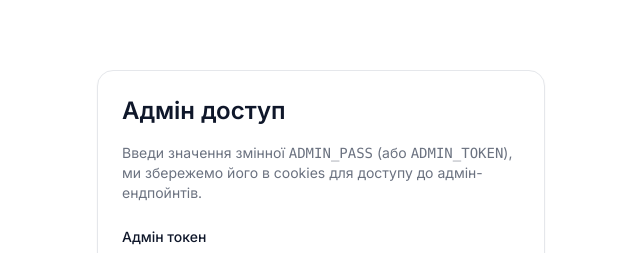
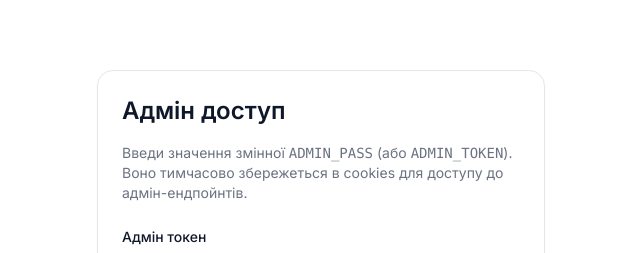
Before and after one commit to yurashko-ux/P-3-0, a Next.js app in the folder web/: page /auth in a window 1280 px wide. Shown: the top 253 px of the page, without its empty margins (319-959 px from the left). Built offline with nearby package versions, Linux system fonts and the light colour scheme.

Commit message:
Update page.tsx

```diff
--- a/web/app/(admin)/auth/page.tsx
+++ b/web/app/(admin)/auth/page.tsx
@@ -1,8 +1,11 @@
 // web/app/(admin)/auth/page.tsx
 'use client';
 
-import { useEffect, useState } from 'react';
+import { Suspense, useEffect, useState } from 'react';
 import { useRouter, useSearchParams } from 'next/navigation';
+
+// Забороняємо статичне пререндерення цієї сторінки
+export const dynamic = 'force-dynamic';
 
 function setCookie(name: string, value: string, days = 30) {
   if (typeof document === 'undefined') return;
@@ -12,7 +15,7 @@ function setCookie(name: string, value: string, days = 30) {
   document.cookie = `${name}=${encodeURIComponent(value)}; ${expires}; path=/; SameSite=Lax`;
 }
 
-export default function AdminAuthPage() {
+function AuthForm() {
   const router = useRouter();
   const search = useSearchParams();
   const [value, setValue] = useState('');
@@ -44,8 +47,9 @@ export default function AdminAuthPage() {
       >
         <h1 className="text-2xl font-semibold mb-4">Адмін доступ</h1>
         <p className="text-sm text-gray-500 mb-6">
-          Введи значення змінної <code>ADMIN_PASS</code> (або <code>ADMIN_TOKEN</code>),
-          ми збережемо його в cookies для доступу до адмін-ендпойнтів.
+          Введи значення змінної <code>ADMIN_PASS</code> (або{' '}
+          <code>ADMIN_TOKEN</code>). Воно тимчасово збережеться в cookies для
+          доступу до адмін-ендпойнтів.
         </p>
         <label className="block text-sm font-medium mb-2">Адмін токен</label>
         <div className="flex items-center gap-2 mb-4">
@@ -81,3 +85,12 @@ export default function AdminAuthPage() {
     </div>
   );
 }
+
+export default function AdminAuthPage() {
+  // useSearchParams в середині Suspense — вимога Next.js
+  return (
+    <Suspense fallback={<div className="p-6 text-center">Завантаження…</div>}>
+      <AuthForm />
+    </Suspense>
+  );
+}
```
